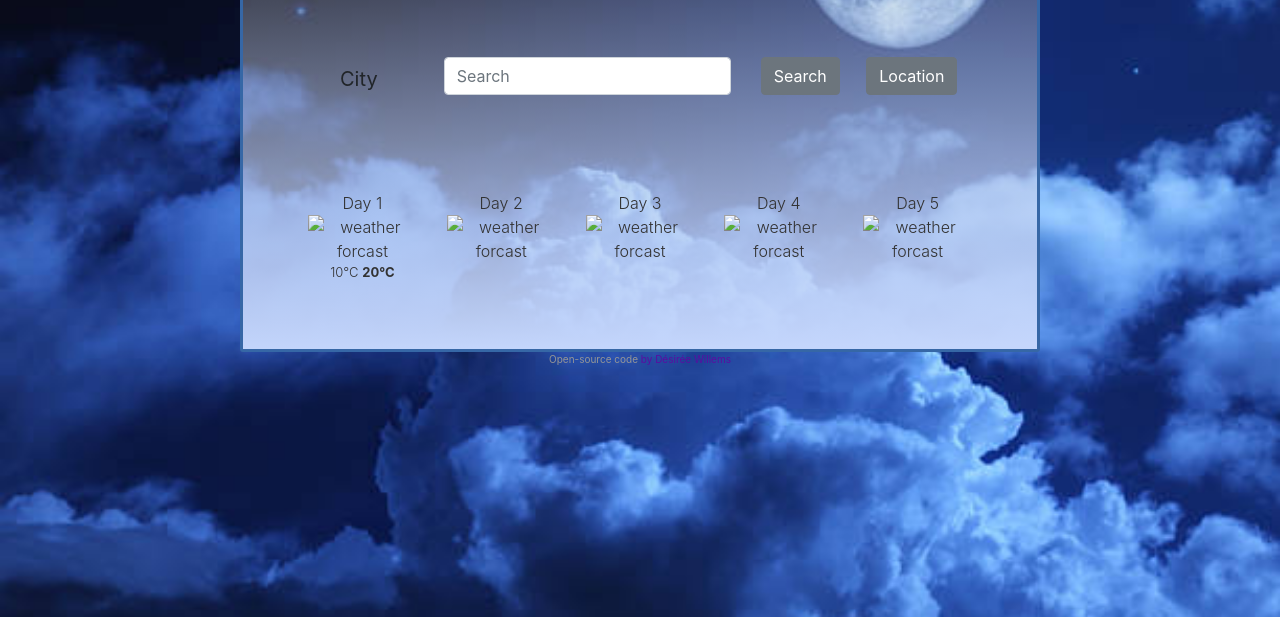
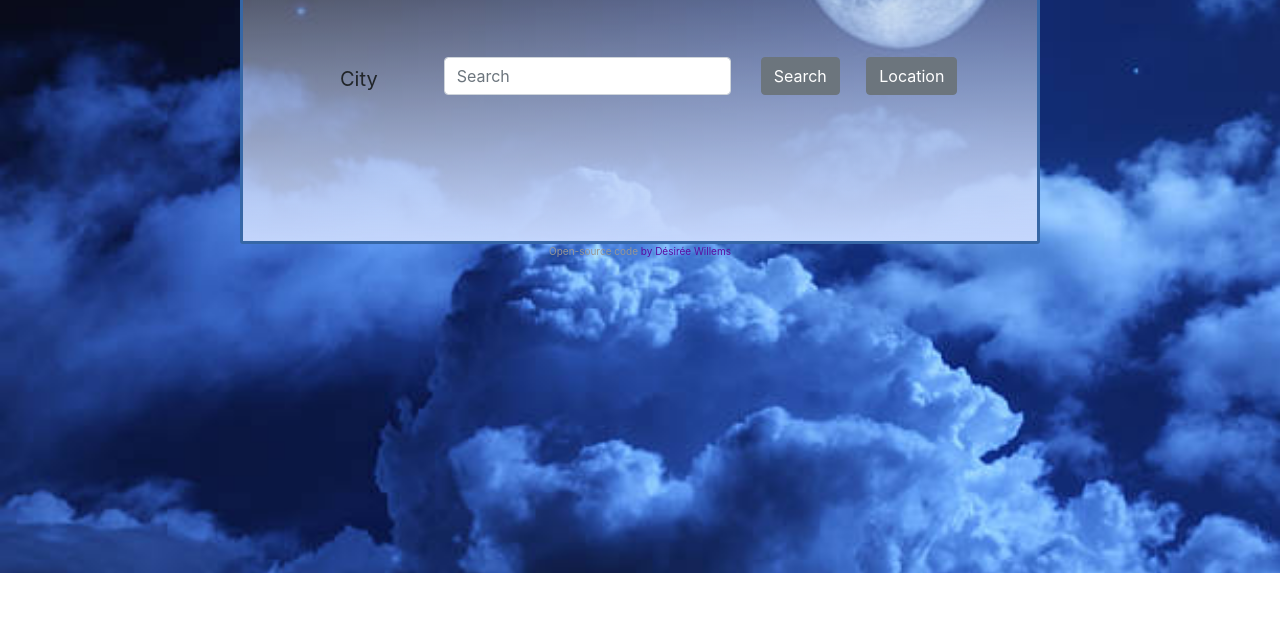
Before and after one commit to DaisySSLMLK/Weather-app, a plain HTML site: page index.html in a window 1280 px wide. Shown: the part 227-844 px from the top of the page. After the commit the page ends 800 px from the top, so only its background shows below. Drawn offline with nearby package versions, Linux system fonts and the light colour scheme.

Commit message:
Removed placeholder forecast code

```diff
--- a/index.html
+++ b/index.html
@@ -69,35 +69,7 @@
             </div>
           </form>
         </div>
-        <div class="row prediction" id="forecast">
-          <div class="col-sm day one">
-            Day 1
-            <br />
-            <img src="" alt="weather forcast" id="icon" />
-            <br />
-            <p>10°C <strong> 20°C </strong></p>
-          </div>
-          <div class="col-sm day two">
-            Day 2
-            <br />
-            <img src="" alt="weather forcast" id="icon" />
-          </div>
-          <div class="col-sm day three">
-            Day 3
-            <br />
-            <img src="" alt="weather forcast" id="icon" />
-          </div>
-          <div class="col-sm day four">
-            Day 4
-            <br />
-            <img src="" alt="weather forcast" id="icon" />
-          </div>
-          <div class="col-sm day five">
-            Day 5
-            <br />
-            <img src="" alt="weather forcast" id="icon" />
-          </div>
-        </div>
+        <div class="row prediction" id="forecast"></div>
       </div>
     </div>
     <footer>
--- a/src/index.js
+++ b/src/index.js
@@ -65,14 +65,16 @@ function displayForecast(response) {
             <div class+"weather-forecast-date">${formatDay(
               forecastDay.time
             )}</div>
-            <img src="${forecastDay.condition.icon_url}" alt="" width="42" />
+            <img src="${forecastDay.condition.icon_url}" alt="" width="44" />
             <div class="weather-forecast-temperature">
-            <span class="weather-forecast-temperature-max"> ${Math.round(
-              forecastDay.temperature.maximum
+            <span class="weather-forecast-temperature-min"> ${Math.round(
+              forecastDay.temperature.minimum
             )}°C </span>
-          <span class="weather-forecast-temperature-min"> ${Math.round(
-            forecastDay.temperature.minimum
+            <strong>
+          <span class="weather-forecast-temperature-max"> ${Math.round(
+            forecastDay.temperature.maximum
           )}°C </span>
+          </strong>
           </div>
           </div>
       `;
--- a/src/styles.css
+++ b/src/styles.css
@@ -155,6 +155,7 @@ form {
 }
 .prediction {
   color: rgb(50, 50, 50);
+  display: grid;
   font-size: 16px;
   font-weight: 350;
   margin: 0 auto;
@@ -174,3 +175,7 @@ footer {
 .active:hover {
   text-decoration: none;
 }
+strong {
+  color: rgb(50, 50, 50);
+  font-weight: 600;
+}
```
